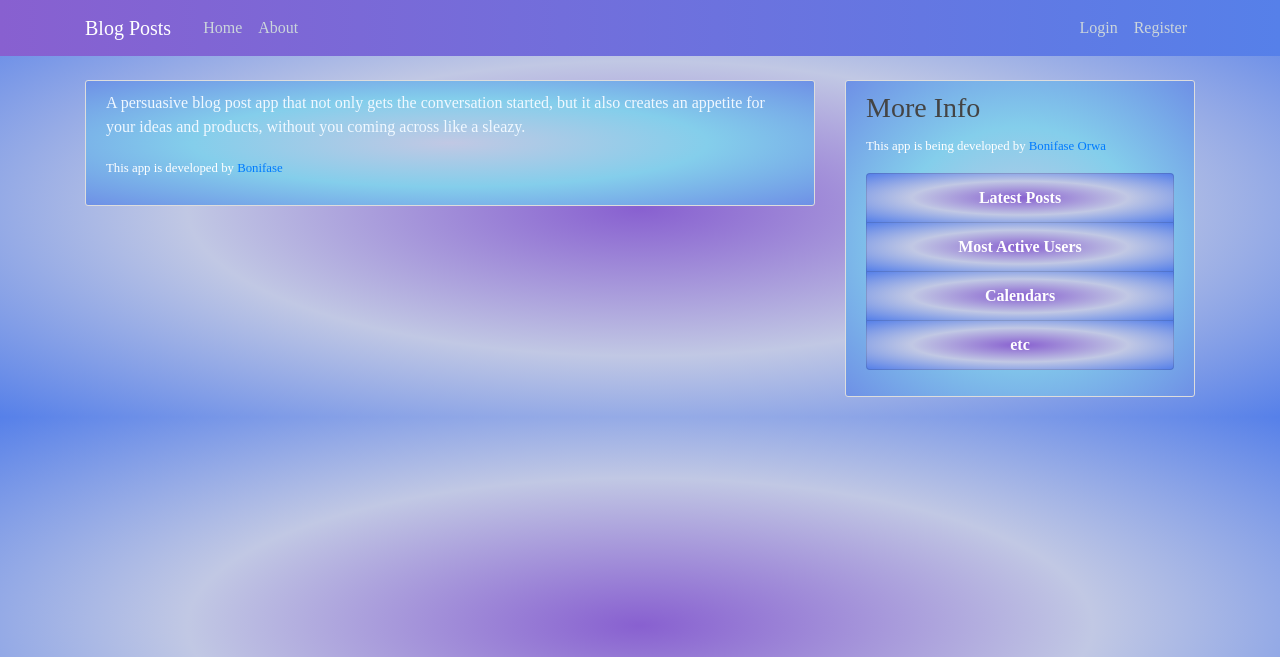
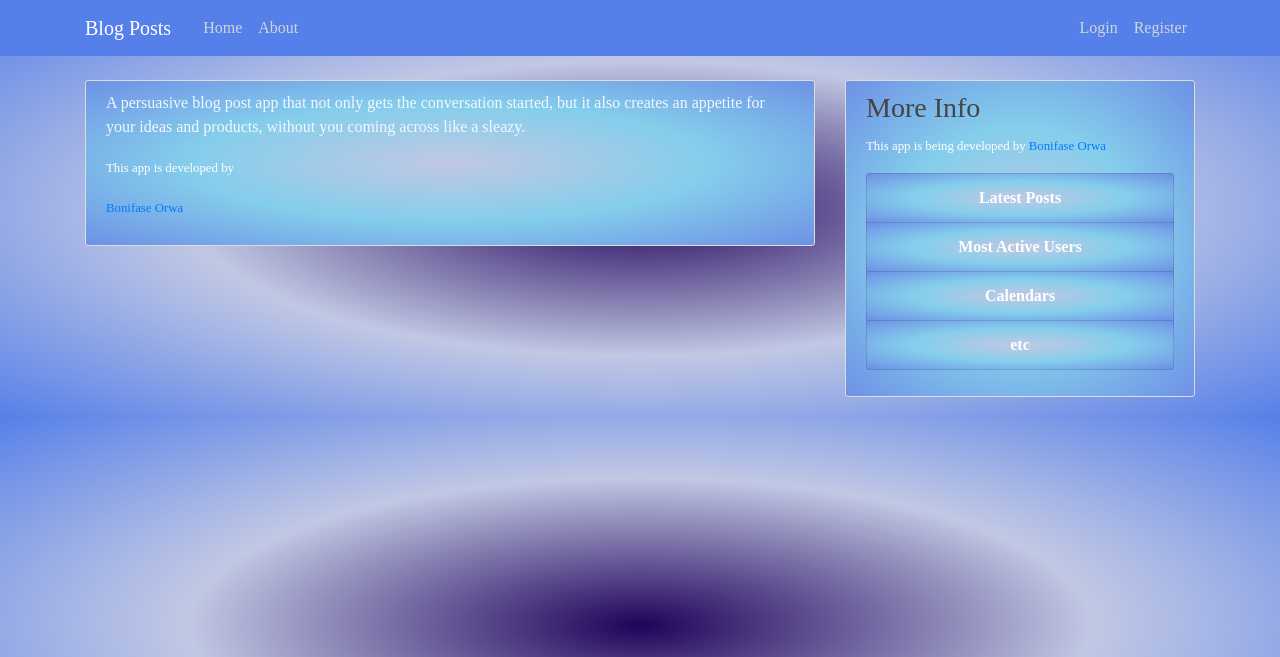
Before and after one commit to Bonifase/BlogPost, a Flask app: page /about in a window 1280 px wide. Shown: the top 657 px of the page. Run offline with Flask 2, Linux system fonts and the light colour scheme; some libraries are stand-ins or nearby versions.

Commit message:
rework colours

```diff
--- a/blogpost/static/main.css
+++ b/blogpost/static/main.css
@@ -1,5 +1,5 @@
 body {
-	background: radial-gradient(#8860d0, #c1c8e4, #5680e9);
+	background: radial-gradient(#21035a, #c1c8e4, #5680e9);
 	color: #333333;
 	margin-top: 5rem;
 	font-family: Monotype Corsiva;
@@ -15,7 +15,7 @@ h6 {
 }
 
 .bg-steel {
-	background: linear-gradient(to right, #8860d0, #5680e9);
+	background: #5680e9;
 }
 
 .site-header .navbar-nav .nav-link {
@@ -98,7 +98,7 @@ a.article-title:hover {
 }
 
 #latest-posts {
-	background: radial-gradient(#8860d0, #c1c8e4, #5680e9);
+	background: radial-gradient(#c1c8e4, #84ceeb, #6e90e6);
 	color: white;
 	text-align: center;
 	text-decoration: none;
@@ -120,6 +120,9 @@ a:active {
 
 #custom:hover,
 a:active {
+	color: #5680e9;
+	background: white;
+	border-radius: 0.5rem;
 	font-size: 20px;
 	transition: all 500ms;
 	font-size-adjust: 20px;
--- a/blogpost/templates/about.html
+++ b/blogpost/templates/about.html
@@ -3,7 +3,7 @@
         <article class="media content-section">
           <div class="media-body">
             <p class="article-content">A persuasive blog post app that not only gets the conversation started, but it also creates an appetite for your ideas and products, without you coming across like a sleazy.</p>
-            <p><small class="text-muted">This app is developed by <a href="https://twitter.com/BonifaseOrwa?lang=en">Bonifase</a></small></p>
+            <p><small class="text-muted">This app is developed by <div class="LI-profile-badge"  data-version="v1" data-size="medium" data-locale="en_US" data-type="horizontal" data-theme="dark" data-vanity="bonifase-orwa-752245122"><a class="LI-simple-link" href='https://ke.linkedin.com/in/bonifase-orwa-752245122?trk=profile-badge'>Bonifase Orwa</a></div></small></p>
           </div>
         </article>
 {% endblock content %}
--- a/blogpost/templates/layout.html
+++ b/blogpost/templates/layout.html
@@ -21,7 +21,7 @@
     <header class="site-header">
       <nav class="navbar navbar-expand-md navbar-dark bg-steel fixed-top">
         <div class="container">
-          <a class="navbar-brand mr-4" id="custom" href="/">Blog Posts</a>
+          <a class="navbar-brand mr-4" href="/">Blog Posts</a>
           <button class="navbar-toggler" type="button" data-toggle="collapse" data-target="#navbarToggle" aria-controls="navbarToggle" aria-expanded="false" aria-label="Toggle navigation">
             <span class="navbar-toggler-icon"></span>
           </button>
@@ -67,7 +67,7 @@
                 <li class="list-group-item list-group-item-light" id="latest-posts">
                     <a class="post-link"  href="{{ url_for('latest_posts') }}">Latest Posts</a></li>
                 <li class="list-group-item list-group-item-light" id="latest-posts">
-                    <a class="post-link"  href="{{ url_for('active_users') }}">Most Active Users</a></li>
+                    <a class="post-link"   href="{{ url_for('active_users') }}">Most Active Users</a></li>
                 <li class="list-group-item list-group-item-light" id="latest-posts">
                     <a class="post-link"  href="">Calendars</a></li>
                 <li class="list-group-item list-group-item-light" id="latest-posts"><a class="post-link"  href="">etc</a></li>
```
Also changed, not shown: blogpost/site.db.
